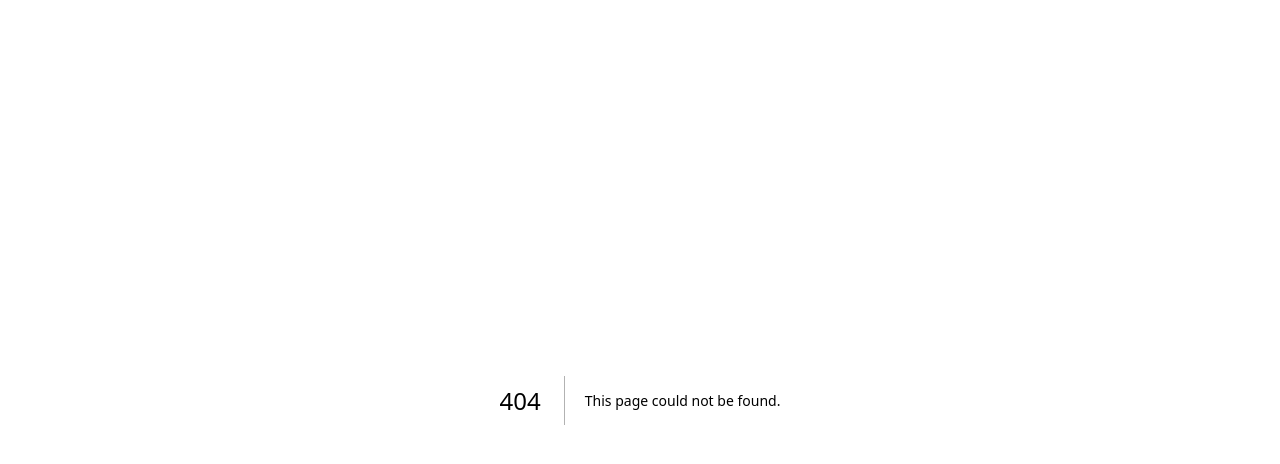
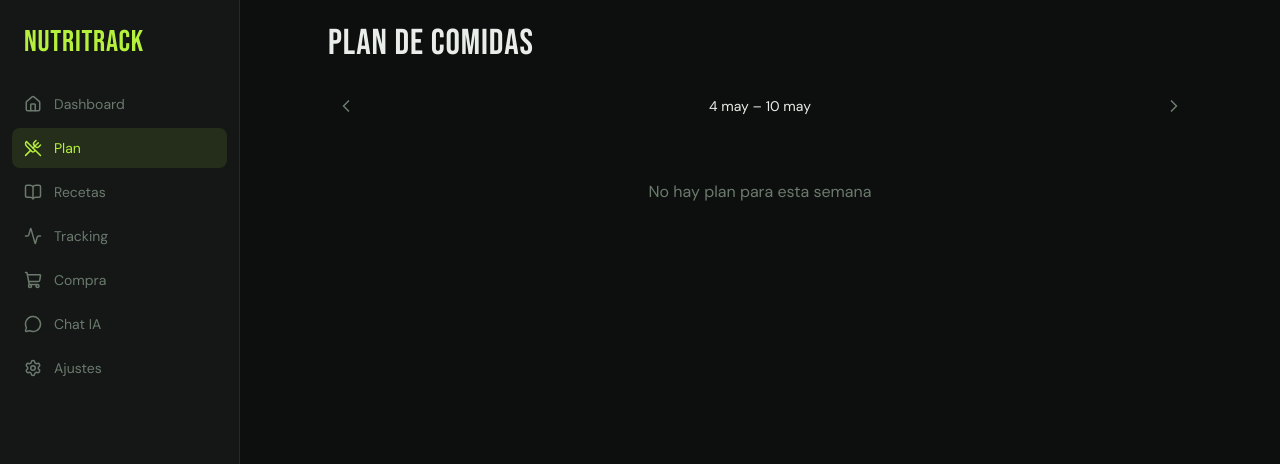
Before and after one commit to juansheba10/OwnHealthyApp, a Next.js app: page /plan in a window 1280 px wide. Before the commit this address had no page. Shown: the top 464 px of the page. Built offline with nearby package versions, Linux system fonts and the light colour scheme; no server answers.

Commit message:
Add weekly plan view with week navigation
Displays meal plans for the current week with prev/next
navigation. Each day shown as an expandable DayCard with
macros and meals. Loads data via server action.

```diff
--- /dev/null
+++ b/app/(main)/plan/actions.ts
@@ -0,0 +1,32 @@
+"use server";
+
+import { createClient } from "@/lib/supabase/server";
+
+export async function getMealPlans(startDate: string, endDate: string) {
+  const supabase = await createClient();
+  const {
+    data: { user },
+  } = await supabase.auth.getUser();
+
+  if (!user) return { plans: [], profile: null };
+
+  const [plansResult, profileResult] = await Promise.all([
+    supabase
+      .from("meal_plans")
+      .select("*")
+      .eq("user_id", user.id)
+      .gte("date", startDate)
+      .lte("date", endDate)
+      .order("date"),
+    supabase
+      .from("users")
+      .select("calorie_targets, protein_target")
+      .eq("id", user.id)
+      .single(),
+  ]);
+
+  return {
+    plans: plansResult.data ?? [],
+    profile: profileResult.data,
+  };
+}
--- /dev/null
+++ b/app/(main)/plan/page.tsx
@@ -0,0 +1,103 @@
+"use client";
+
+import { useEffect, useState, useRef } from "react";
+import { ChevronLeft, ChevronRight } from "lucide-react";
+import { DayCard } from "@/components/plan/DayCard";
+import { getWeekRange } from "@/lib/utils/dates";
+import { getMealPlans } from "./actions";
+import type { MealItem, CalorieTargets } from "@/lib/types";
+
+interface MealPlan {
+  id: string;
+  date: string;
+  day_type: string;
+  meals: MealItem[];
+  total_kcal: number;
+  total_protein: number;
+}
+
+export default function PlanPage() {
+  const [weekOffset, setWeekOffset] = useState(0);
+  const [plans, setPlans] = useState<MealPlan[]>([]);
+  const [targets, setTargets] = useState<{
+    calorie_targets: CalorieTargets;
+    protein_target: number;
+  } | null>(null);
+  const [loading, setLoading] = useState(true);
+  const lastFetched = useRef("");
+
+  const week = getWeekRange(weekOffset);
+
+  useEffect(() => {
+    const key = `${week.start}-${week.end}`;
+    if (lastFetched.current === key) return;
+    lastFetched.current = key;
+
+    setLoading(true);
+    getMealPlans(week.start, week.end).then(({ plans: p, profile }) => {
+      setPlans(p as MealPlan[]);
+      setTargets(profile as typeof targets);
+      setLoading(false);
+    });
+  }, [week.start, week.end]);
+
+  return (
+    <div className="space-y-6">
+      <div>
+        <h1 className="font-display text-4xl uppercase tracking-wide">
+          Plan de comidas
+        </h1>
+      </div>
+
+      {/* Week selector */}
+      <div className="flex items-center justify-between">
+        <button
+          onClick={() => setWeekOffset((w) => w - 1)}
+          className="p-2 rounded-lg hover:bg-card transition-colors"
+        >
+          <ChevronLeft size={20} className="text-muted" />
+        </button>
+        <span className="text-sm text-text">{week.label}</span>
+        <button
+          onClick={() => setWeekOffset((w) => w + 1)}
+          className="p-2 rounded-lg hover:bg-card transition-colors"
+        >
+          <ChevronRight size={20} className="text-muted" />
+        </button>
+      </div>
+
+      {/* Day cards */}
+      {loading ? (
+        <div className="text-center text-muted py-8">Cargando plan...</div>
+      ) : plans.length === 0 ? (
+        <div className="text-center text-muted py-8">
+          No hay plan para esta semana
+        </div>
+      ) : (
+        <div className="space-y-3">
+          {plans.map((plan) => {
+            const calorieTargets = targets?.calorie_targets as
+              | CalorieTargets
+              | undefined;
+            const targetKcal = calorieTargets
+              ? calorieTargets[plan.day_type as keyof CalorieTargets]
+              : undefined;
+
+            return (
+              <DayCard
+                key={plan.id}
+                date={plan.date}
+                dayType={plan.day_type}
+                meals={plan.meals}
+                totalKcal={plan.total_kcal}
+                totalProtein={plan.total_protein}
+                targetKcal={targetKcal}
+                targetProtein={targets?.protein_target}
+              />
+            );
+          })}
+        </div>
+      )}
+    </div>
+  );
+}
```
